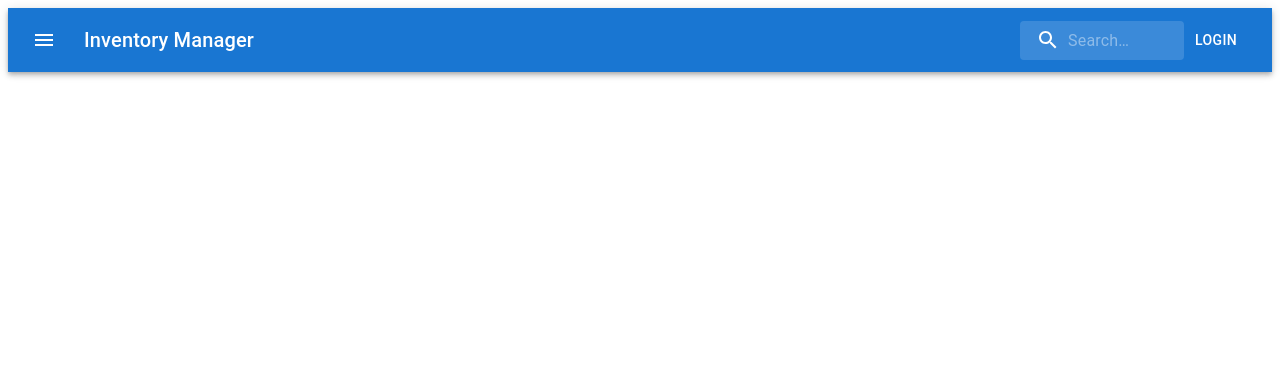
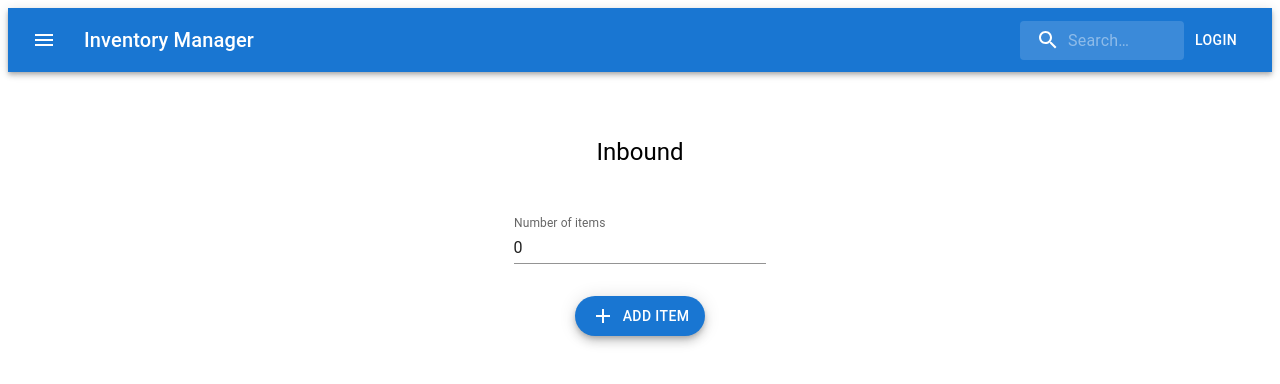
Before and after one commit to Julu1994/Inventory-manager, a React (Create React App) app in the folder client/: page /inbound in a window 1280 px wide. Shown: the top 384 px of the page. Built offline with nearby package versions, Linux system fonts and the light colour scheme.

Commit message:
added complete inbound feature

```diff
--- a/client/src/App.js
+++ b/client/src/App.js
@@ -2,6 +2,8 @@ import { BrowserRouter as Router, Route, Routes } from "react-router-dom";
 import Header from "./Components/header";
 import Homepage from "./Pages/homepage";
 import AddProduct from "./Pages/addProduct";
+import Inbound from "./Pages/inbound";
+import Shrink from "./Pages/shrink";
 function App() {
     return (
         <Router>
@@ -9,6 +11,8 @@ function App() {
             <Routes>
                 <Route path="/" element={<Homepage />} />
                 <Route path="/add-product" element={<AddProduct />} />
+                <Route path="/inbound" element={<Inbound />} />
+                <Route path="/shrink" element={<Shrink />} />
             </Routes>
         </Router>
     );
--- a/client/src/Components/SubComponents/CardAction.js
+++ b/client/src/Components/SubComponents/CardAction.js
@@ -3,6 +3,7 @@ import Button from "@mui/material/Button";
 import Menu from "@mui/material/Menu";
 import MenuItem from "@mui/material/MenuItem";
 import MoreVertIcon from "@mui/icons-material/MoreVert";
+import { Link } from "react-router-dom";
 
 const CardAction = ({ editItem, deleteItem }) => {
     const [anchorEl, setAnchorEl] = React.useState(null);
@@ -35,8 +36,25 @@ const CardAction = ({ editItem, deleteItem }) => {
                 MenuListProps={{
                     "aria-labelledby": "basic-button",
                 }}>
-                <MenuItem onClick={handleClose}>Inbound</MenuItem>
+                <Link
+                    to="inbound"
+                    style={{ textDecoration: "none", color: "inherit" }}>
+                    <MenuItem
+                        onClick={() => {
+                            handleClose();
+                            editItem();
+                        }}>
+                        Inbound
+                    </MenuItem>
+                </Link>
+                <Link
+                    to="shrink"
+                    style={{ textDecoration: "none", color: "inherit" }}>
                     <MenuItem onClick={handleClose}>Shrink</MenuItem>
+                </Link>
+                <Link
+                    to="/add-product"
+                    style={{ textDecoration: "none", color: "inherit" }}>
                     <MenuItem
                         onClick={() => {
                             handleClose();
@@ -44,6 +62,7 @@ const CardAction = ({ editItem, deleteItem }) => {
                         }}>
                         Edit Item
                     </MenuItem>
+                </Link>
                 <MenuItem
                     onClick={() => {
                         handleClose();
--- a/client/src/Components/productCard.js
+++ b/client/src/Components/productCard.js
@@ -7,7 +7,7 @@ import { CardActionArea, CardActions } from "@mui/material";
 import axios from "axios";
 import { useDispatch } from "react-redux";
 import { editActions } from "../Redux/Features/toggleSlice";
-import { useNavigate } from "react-router-dom";
+//import { useNavigate } from "react-router-dom";
 import { editDataAction } from "../Redux/Features/editDataSlice";
 import CardAction from "./SubComponents/CardAction";
 
@@ -15,7 +15,7 @@ const ProductCard = (props) => {
     const { name, details, quantity, price, location, catagory, type, id } =
         props;
     const dispatch = useDispatch();
-    const navigate = useNavigate();
+    //const navigate = useNavigate();
     const deleteProduct = async () => {
         await axios.delete(`http://localhost:4000/${id}`);
     };
@@ -33,7 +33,7 @@ const ProductCard = (props) => {
                 type,
             })
         );
-        navigate("/add-product");
+        // navigate("/add-product");
     };
     return (
         <Card sx={{ maxWidth: 145, mt: "1rem" }}>
--- /dev/null
+++ b/client/src/Pages/inbound.js
@@ -0,0 +1,73 @@
+import "./inbound.scss";
+import { Fab, TextField, Typography } from "@mui/material";
+import AddIcon from "@mui/icons-material/Add";
+import React from "react";
+import { useSelector } from "react-redux";
+import toast from "react-hot-toast";
+import axios from "axios";
+
+const Inbound = () => {
+    const [item, setItem] = React.useState(0);
+    const existingItem = useSelector((state) => state.editProductInfo.data);
+    const totalItem = parseInt(item) + parseInt(existingItem.quantity);
+
+    const product = {
+        name: existingItem.name,
+        details: existingItem.details,
+        price: existingItem.price,
+        quantity: totalItem,
+        location: existingItem.location,
+        type: existingItem.type,
+        catagory: existingItem.catagory,
+        url: existingItem.url,
+    };
+    const inboundItem = async (event) => {
+        event.preventDefault();
+        try {
+            await axios.put(
+                `http://localhost:4000/${existingItem.id}`,
+                product
+            );
+            setItem(0);
+            toast.success(`${item} new items has been added`);
+        } catch {
+            toast.error("Error! Something went wrong");
+        }
+    };
+    return (
+        <div className="inbound">
+            <Typography
+                variant="h5"
+                gutterBottom
+                sx={{ textAlign: "center", mt: "4rem" }}>
+                Inbound
+            </Typography>
+            <div className="inbound-input">
+                <TextField
+                    value={item}
+                    onChange={(e) => setItem(e.target.value)}
+                    sx={{ width: "100%}" }}
+                    id="standard-number"
+                    label="Number of items"
+                    type="number"
+                    InputLabelProps={{
+                        shrink: true,
+                    }}
+                    variant="standard"
+                />
+                <div className="inbound-button">
+                    <Fab
+                        onClick={inboundItem}
+                        variant="extended"
+                        size="medium"
+                        color="primary"
+                        aria-label="add">
+                        <AddIcon sx={{ mr: 1 }} /> Add Item
+                    </Fab>
+                </div>
+            </div>
+        </div>
+    );
+};
+
+export default Inbound;
--- /dev/null
+++ b/client/src/Pages/inbound.scss
@@ -0,0 +1,11 @@
+.inbound {
+    &-input {
+        width: 20%;
+        margin: 3rem auto;
+    }
+
+    &-button {
+        margin: 2rem auto;
+        width: max-content;
+    }
+}
--- /dev/null
+++ b/client/src/Pages/shrink.js
@@ -0,0 +1,7 @@
+import React from "react";
+
+const Shrink = () => {
+    return <div>Shrink</div>;
+};
+
+export default Shrink;
```
Also changed, not shown: client/src/Pages/shrink.scss (added). Lines whose indentation alone changed are shown as unchanged.
